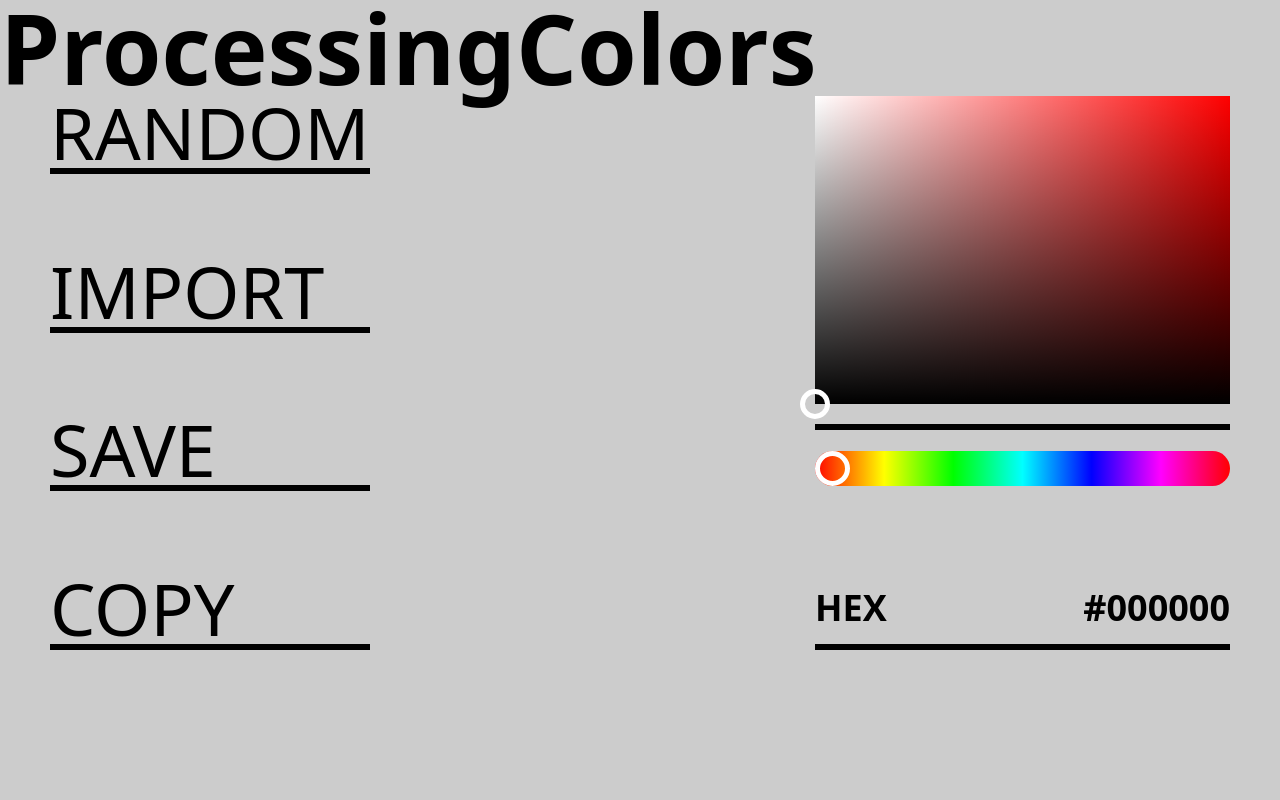
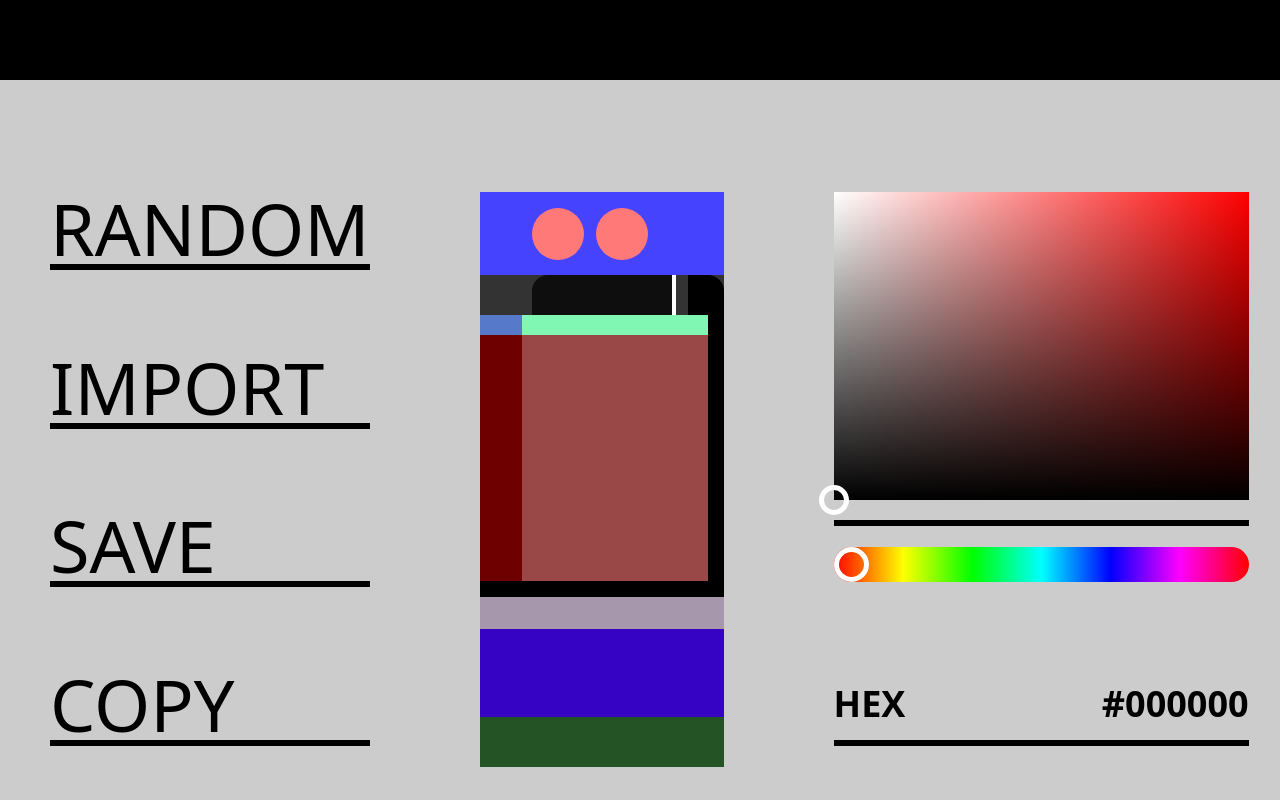
Before and after one commit to GosuBoy/ProcessingColors, a React (Vite) app in the folder PColors/: page / in a window 1280 px wide. Built offline with nearby package versions, Linux system fonts and the light colour scheme.

Commit message:
Added Base components in processingUI component (#7)

```diff
--- a/PColors/src/App.jsx
+++ b/PColors/src/App.jsx
@@ -1,16 +1,42 @@
+import { useRef, useState } from "react";
 import { CPickerV3 } from "./components/colorPickerV3/CPickerV3";
 import { Options } from "./components/options/Options";
 import { ProcessingUI } from "./components/processingUI/ProcessingUI";
+import { rgb2hsv } from "./components/utils/rgb2hsv";
+import { hsv2rgb } from "./components/utils/hsv2rgb";
 
 function App() {
+    const [CColor, setCColor] = useState([0, 0, 0]);
+    const CElement = useRef(null);
+
+    function CPickerOutput(h, s, v) {
+        if (CElement.current) {
+            const [r, g, b] = hsv2rgb(h, s, v);
+            CElement.current.style.backgroundColor = `rgb(${r * 255}, ${
+                g * 255
+            }, ${b * 255})`;
+        }
+    }
+
+    function PickColor(e) {
+        CElement.current = e.target;
+        const [r, g, b] = e.target.style.backgroundColor
+            .split("(")[1]
+            .split(")")[0]
+            .split(",");
+
+        const [h, s, v] = rgb2hsv(r / 255, g / 255, b / 255);
+        setCColor([h, s, v]);
+    }
+
     return (
         <>
-            <h1 className="text-8xl font-bold">ProcessingColors </h1>
-            <div className="mx-[50px] flex gap-5">
+            <header className="w-full h-20 bg-black mb-28"></header>
+            <main className="mx-[50px] flex gap-[110px]">
                 <Options />
-                <ProcessingUI />
-                <CPickerV3 />
-            </div>
+                <ProcessingUI selector={PickColor} />
+                <CPickerV3 input={CColor} output={CPickerOutput} />
+            </main>
         </>
     );
 }
--- a/PColors/src/components/processingUI/ProcessingUI.jsx
+++ b/PColors/src/components/processingUI/ProcessingUI.jsx
@@ -1,13 +1,17 @@
-export function ProcessingUI({ data = [{ id: "", color: "" }] }) {
+import { Console } from "./components/Console";
+import { Editor } from "./components/Editor";
+import { Footer } from "./components/Footer";
+import { Header } from "./components/Header";
+import { Toolbar } from "./components/Toolbar/Toolbar";
+
+export function ProcessingUI({ selector }) {
     return (
         <div className="w-[850px]">
-            {data.map((e) => (
-                <PUIelement key={e.id} id={e.id} color={e.color} />
-            ))}
+            <Toolbar handler={selector} />
+            <Header handler={selector} />
+            <Editor handler={selector} />
+            <Console handler={selector} />
+            <Footer handler={selector} />
         </div>
     );
 }
-
-function PUIelement({ id, color }) {
-    return <div id={id} style={{ backgroundColor: color }}></div>;
-}
--- /dev/null
+++ b/PColors/src/components/processingUI/components/Console.jsx
@@ -0,0 +1,20 @@
+export function Console({ handler }) {
+    return (
+        <div
+            className="w-full h-[120px]"
+            style={{ backgroundColor: "rgb(54, 3, 196)" }}
+            onClick={handler}
+        >
+            <Header />
+        </div>
+    );
+}
+
+function Header() {
+    return (
+        <div
+            className="w-full h-8"
+            style={{ backgroundColor: "rgb(167, 151, 172)" }}
+        ></div>
+    );
+}
--- /dev/null
+++ b/PColors/src/components/processingUI/components/Editor.jsx
@@ -0,0 +1,63 @@
+export function Editor({ handler }) {
+    return (
+        <div
+            onClick={handler}
+            className="w-full h-[282px] flex"
+            style={{ backgroundColor: "#000000" }}
+        >
+            <Inner />
+        </div>
+    );
+}
+
+function Inner() {
+    return (
+        <div
+            className="flex-grow mb-4 mr-4 flex"
+            style={{ backgroundColor: "rgb(119, 119, 119)" }}
+        >
+            <Gutter />
+            <TextArea />
+        </div>
+    );
+}
+
+function TextArea() {
+    return (
+        <div
+            className="w-full h-full"
+            style={{ backgroundColor: "rgb(153, 71, 71)" }}
+        >
+            <TextHighlight />
+        </div>
+    );
+}
+
+function Gutter() {
+    return (
+        <div
+            className="w-[52px] h-full"
+            style={{ backgroundColor: "rgb(110, 0, 0)" }}
+        >
+            <GutterHighlight />
+        </div>
+    );
+}
+
+function GutterHighlight() {
+    return (
+        <div
+            className="w-full h-5"
+            style={{ backgroundColor: "rgb(87, 121, 201)" }}
+        ></div>
+    );
+}
+
+function TextHighlight() {
+    return (
+        <div
+            className="w-full h-5"
+            style={{ backgroundColor: "rgb(128, 248, 180)" }}
+        ></div>
+    );
+}
--- /dev/null
+++ b/PColors/src/components/processingUI/components/Footer.jsx
@@ -0,0 +1,9 @@
+export function Footer({ handler }) {
+    return (
+        <div
+            onClick={handler}
+            className="w-full h-[50px]"
+            style={{ backgroundColor: "#245425" }}
+        ></div>
+    );
+}
--- /dev/null
+++ b/PColors/src/components/processingUI/components/Header.jsx
@@ -0,0 +1,41 @@
+export function Header({ handler }) {
+    return (
+        <div
+            onClick={handler}
+            className="w-full h-[40px] pl-[52px] flex"
+            style={{ backgroundColor: "#333333" }}
+        >
+            <Tab />
+            <TabDropDown />
+        </div>
+    );
+}
+
+function Tab() {
+    return (
+        <div
+            className="rounded-tl-2xl w-36 h-full"
+            style={{ backgroundColor: "#0e0e0e" }}
+        >
+            <TabBorder />
+        </div>
+    );
+}
+
+function TabBorder() {
+    return (
+        <div
+            className="h-full w-1 ml-auto"
+            style={{ backgroundColor: "#FFFFFF" }}
+        ></div>
+    );
+}
+
+function TabDropDown() {
+    return (
+        <div
+            className="h-full w-9 ml-3 rounded-tr-2xl"
+            style={{ backgroundColor: "#000000" }}
+        />
+    );
+}
--- /dev/null
+++ b/PColors/src/components/processingUI/components/Toolbar/Toolbar.jsx
@@ -0,0 +1,30 @@
+export function Toolbar({ handler }) {
+    return (
+        <div
+            onClick={handler}
+            className="w-full h-[83px] flex pl-[52px] content-center flex-wrap gap-3"
+            style={{ backgroundColor: "#4643ff" }}
+        >
+            <PlayButton />
+            <StopButton />
+        </div>
+    );
+}
+
+function PlayButton() {
+    return (
+        <div
+            className="w-[52px] h-[52px] rounded-full"
+            style={{ backgroundColor: "#ff7979" }}
+        ></div>
+    );
+}
+
+function StopButton() {
+    return (
+        <div
+            className="w-[52px] h-[52px] rounded-full"
+            style={{ backgroundColor: "#ff7979" }}
+        ></div>
+    );
+}
```
